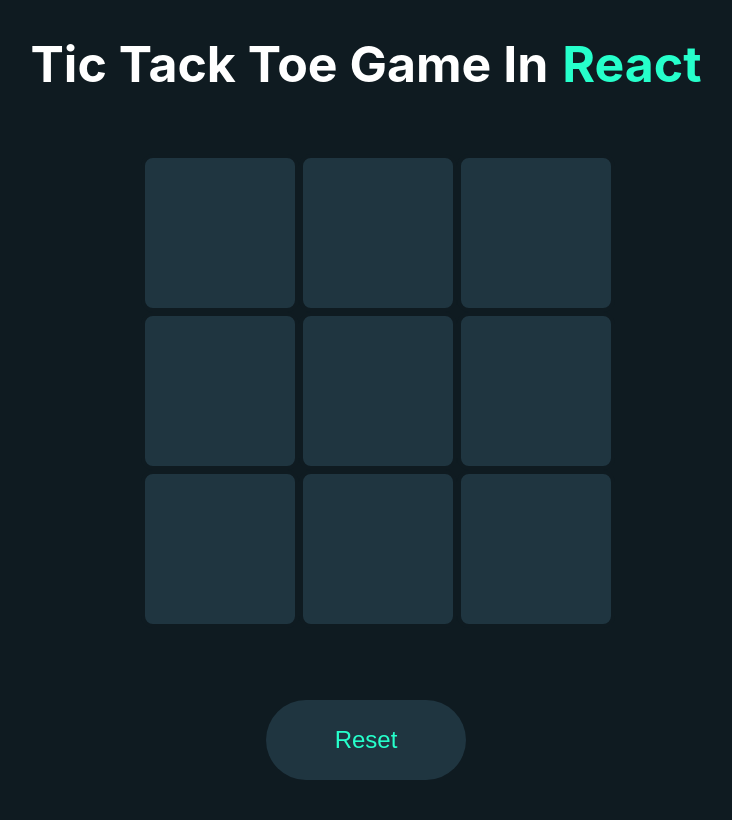
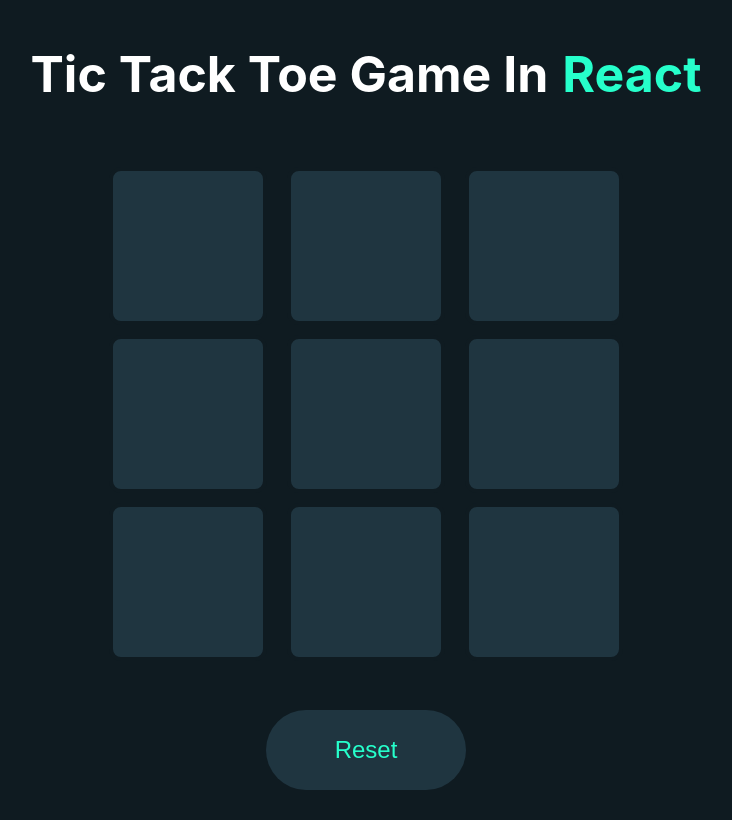
Before and after one commit to samcalix/TicTakToe, a React (Create React App) app: page / in a window 1280 px wide. Shown: the whole page, without its empty margins (274-1006 px from the left). Built offline with nearby package versions, Linux system fonts and the light colour scheme.

Commit message:
final commit

```diff
--- a/src/components/tictacktoe/TikTacToe.css
+++ b/src/components/tictacktoe/TikTacToe.css
@@ -82,6 +82,17 @@
     margin: 20px 0; /* Center vertically in the flex container */
 }
 
+.board {
+    display: flex;
+    justify-content: center; /* Center the board horizontally */
+    align-items: center; /* Center the board vertically */
+    height: 500px; /* Default board height */
+    width: 450px; /* Default board width */
+    max-width: 90vw; /* Responsive max width */
+    max-height: 90vh; /* Responsive max height */
+    margin: auto;
+}
+
 .boxes {
     display: flex;
     justify-content: center; /* Center boxes horizontally */
@@ -92,15 +103,7 @@
     border: 4px solid #0f1b21;
     border-radius: 12px;
     cursor: pointer;
-}
-
-.board {
-    height: 500px; /* Default board height */
-    width: 450px; /* Default board width */
-    max-width: 90vw; /* Responsive max width */
-    max-height: 90vh; /* Responsive max height */
-    display: flex;
-    margin: auto;
+    margin: 10px; /* Add margin to create space between boxes */
 }
 
 .boxes img {
@@ -122,7 +125,6 @@
         width: 180px; /* Slightly smaller button */
         height: 70px; /* Slightly smaller height */
         font-size: 22px; /* Smaller font size */
-        margin: 20px 0; /* Center vertically in the flex container */
     }
 
     .boxes {
@@ -151,7 +153,6 @@
         width: 150px; /* Even smaller button */
         height: 60px; /* Even smaller height */
         font-size: 20px; /* Smaller font size */
-        margin: 20px 0; /* Center vertically in the flex container */
     }
 
     .boxes {
@@ -172,11 +173,9 @@
         height: 30px; /* Smaller logo/image size */
         width: 30px;
     }
+}
 
-    /* Additional centering for mobile */
-    .container {
-        justify-content: center; /* Ensure vertical centering */
-        align-items: center; /* Ensure horizontal centering */
-        padding: 10px; /* Add some padding */
-    }
+/* Additional centering for mobile */
+.container {
+    padding: 10px; /* Add some padding */
 }
```
